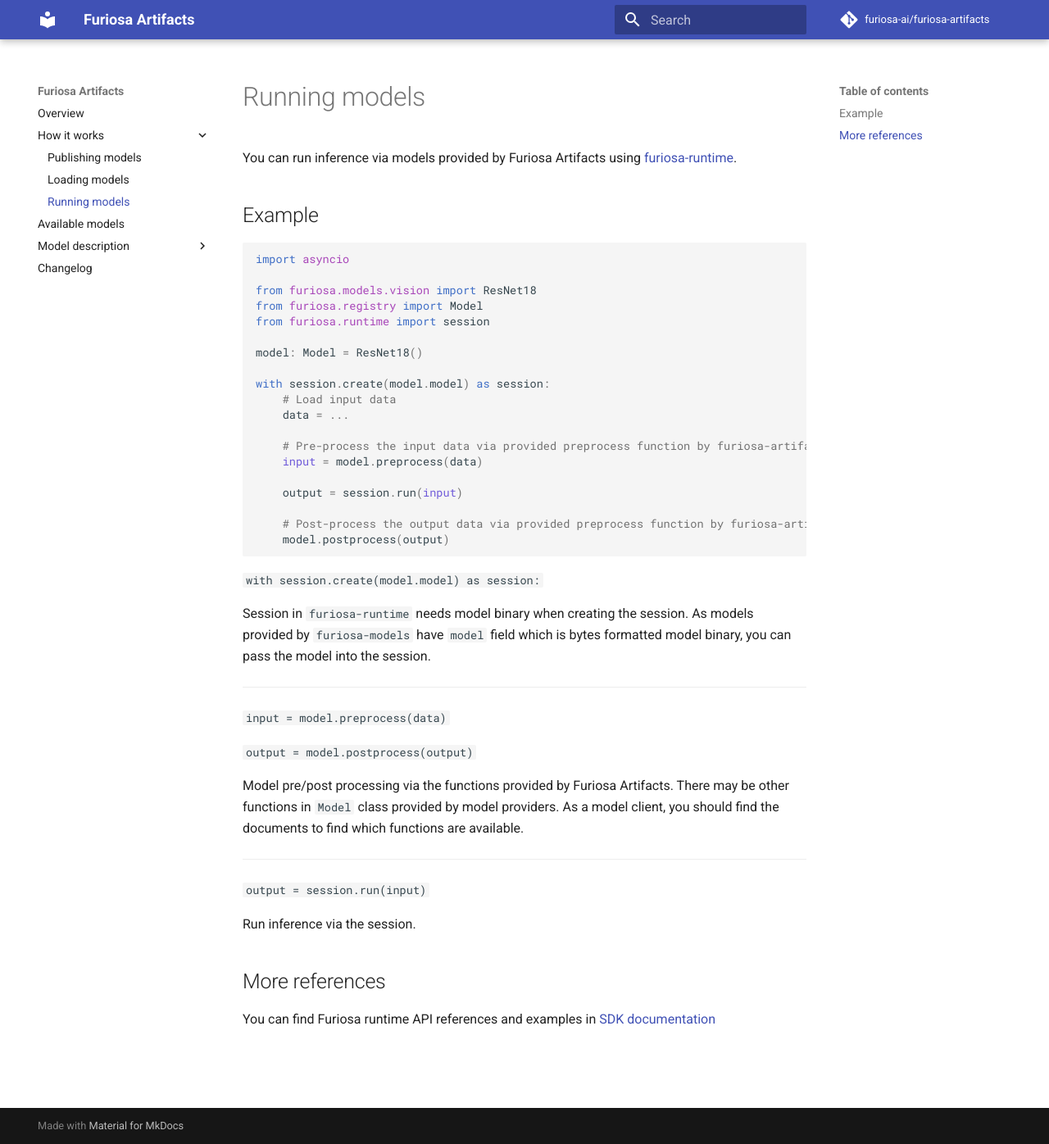
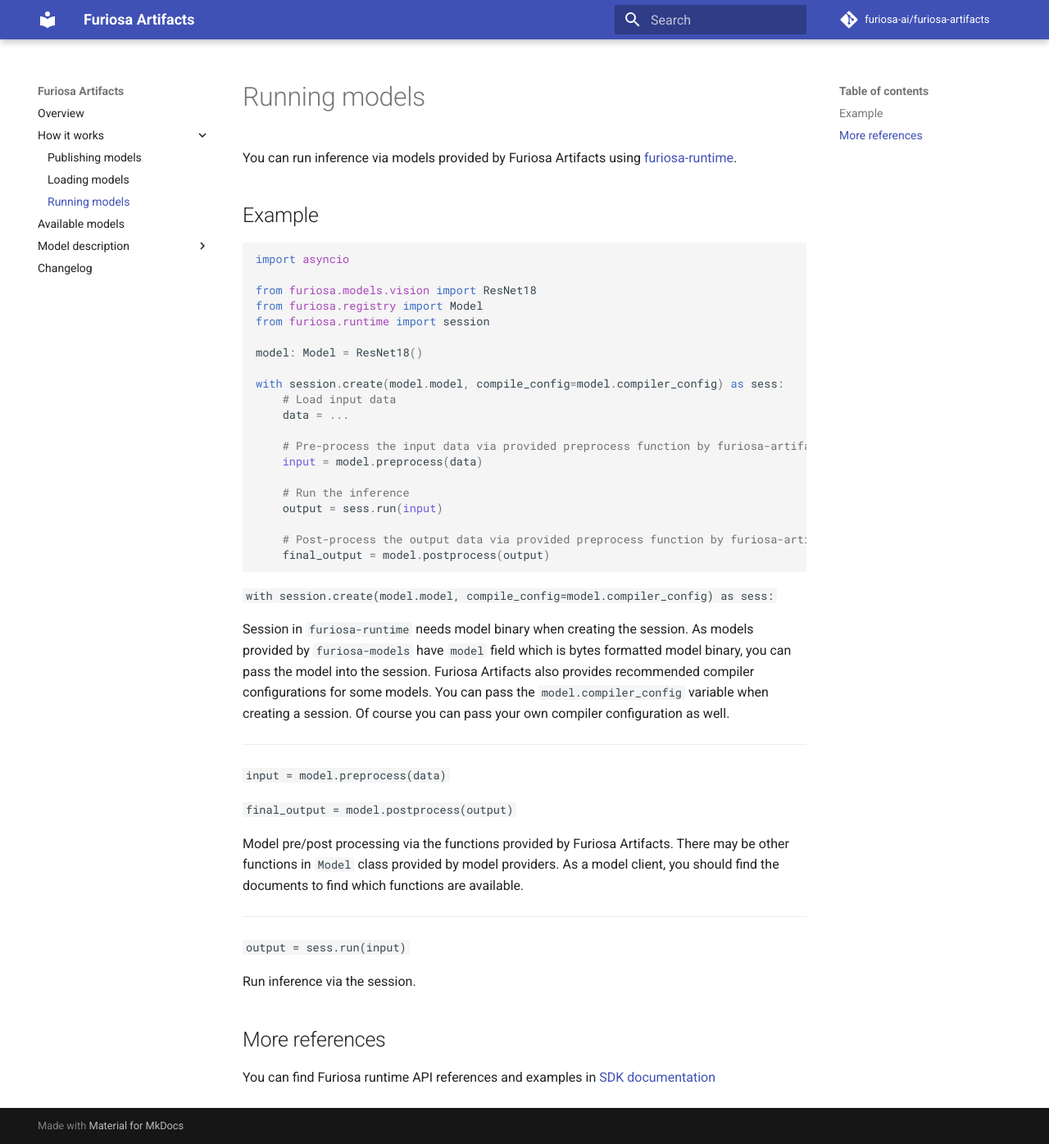
Before and after one commit to furiosa-ai/furiosa-models, an MkDocs documentation site: the page built from docs/usage/running.md, in a window 1280 px wide and 1396 px high. Shown: the whole window at 82% size. Built offline with MkDocs 1.6.1 and Material for MkDocs 9.7.7, drawn with Linux system fonts in a browser that asks for light colours; comment, search, counter and statistics services are not loaded.

Commit message:
Update documents

````diff
--- a/docs/examples/running_model.py
+++ b/docs/examples/running_model.py
@@ -6,14 +6,15 @@
 
 model: Model = ResNet18()
 
-with session.create(model.model) as session:
+with session.create(model.model, compile_config=model.compiler_config) as sess:
     # Load input data
     data = ...
 
     # Pre-process the input data via provided preprocess function by furiosa-artifacts
     input = model.preprocess(data)
 
-    output = session.run(input)
+    # Run the inference
+    output = sess.run(input)
 
     # Post-process the output data via provided preprocess function by furiosa-artifacts
-    model.postprocess(output)
+    final_output = model.postprocess(output)
--- a/docs/usage/running.md
+++ b/docs/usage/running.md
@@ -8,21 +8,21 @@
 --8<-- "docs/examples/running_model.py"
 ```
 
-`with session.create(model.model) as session:`
+`with session.create(model.model, compile_config=model.compiler_config) as sess:`
 
-Session in `furiosa-runtime` needs model binary when creating the session. As models provided by `furiosa-models` have `model` field which is bytes formatted model binary, you can pass the model into the session.
+Session in `furiosa-runtime` needs model binary when creating the session. As models provided by `furiosa-models` have `model` field which is bytes formatted model binary, you can pass the model into the session. Furiosa Artifacts also provides recommended compiler configurations for some models. You can pass the `model.compiler_config` variable when creating a session. Of course you can pass your own compiler configuration as well.
 
 ---
 
-`input = model.preprocess(data) `
+`input = model.preprocess(data)`
 
-`output = model.postprocess(output) `
+`final_output = model.postprocess(output)`
 
 Model pre/post processing via the functions provided by Furiosa Artifacts. There may be other functions in `Model` class provided by model providers. As a model client, you should find the documents to find which functions are available.
 
 ---
 
-`output = session.run(input)`
+`output = sess.run(input)`
 
 Run inference via the session.
 
--- a/mkdocs.yml
+++ b/mkdocs.yml
@@ -18,8 +18,8 @@
 - Model description:
   - Vision:
     - Image classification:
-        - EfficientNet v2 S: 'models/efficientnet_v2_s.md'
-        - EfficientNet v2 M: 'models/efficientnet_v2_m.md'
+        # - EfficientNet v2 S: 'models/efficientnet_v2_s.md'
+        # - EfficientNet v2 M: 'models/efficientnet_v2_m.md'
         - ResNet50 v1.5: 'models/resnet50_v1.5.md'
     - Object detection:
         - SSD ResNet34: 'models/ssd_resnet34.md'
````
Also changed, not shown: README.md (+1 -1 lines), docs/models.md (+3 -0 lines).
